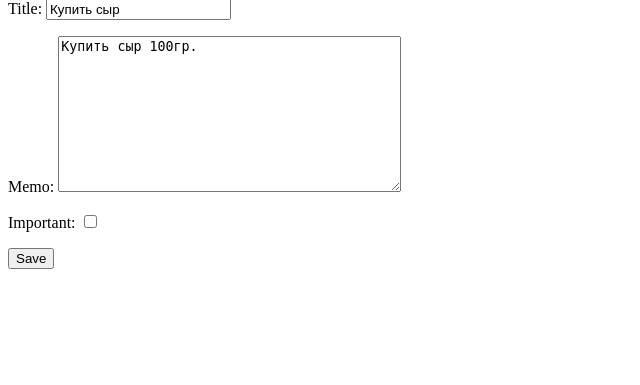
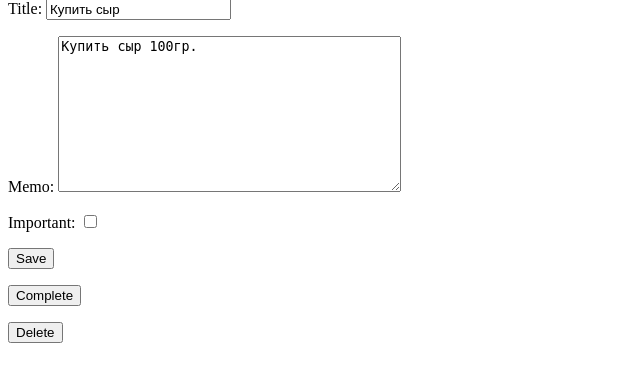
Before and after one commit to derango25/padonak-ToDo, a Django app: page /todo/3 in a window 1280 px wide. Shown: the part 98-483 px from the top of the page, without its empty margins (0-640 px from the left). Run offline with Django 4.2, Linux system fonts and the light colour scheme; a user stored in the database is signed in; data comes from the database, SQL or seed files in the repository; both versions use the stored data as it was after the commit.

Commit message:
- Удаление и редактирование заметок

```diff
--- a/padToDo/urls.py
+++ b/padToDo/urls.py
@@ -28,4 +28,6 @@ urlpatterns = [
     path('create/', views.createtodo, name = 'createtodo'),
     path('current/', views.currenttodos, name = 'currenttodos'),
     path('todo/<int:todo_pk>', views.viewtodo, name = 'viewtodo'),
+    path('todo/<int:todo_pk>/complete', views.completetodo, name = 'completetodo'),
+    path('todo/<int:todo_pk>/delete', views.deletetodo, name = 'deletetodo'),
 ]
--- a/todo/templates/todo/viewtodo.html
+++ b/todo/templates/todo/viewtodo.html
@@ -10,4 +10,15 @@
     {{ form.as_p }}
     <button type="submit">Save</button>
 </form>
+
+
+    <form method="POST" action="{% url 'completetodo' todo.id %}">
+    {% csrf_token %}
+    <button type="submit">Complete</button>
+</form>
+
+    <form method="POST" action="{% url 'deletetodo' todo.id %}">
+    {% csrf_token %}
+    <button type="submit">Delete</button>
+</form>
 {% endblock %}
--- a/todo/views.py
+++ b/todo/views.py
@@ -5,6 +5,7 @@ from django.db import IntegrityError
 from django.contrib.auth import login, logout, authenticate
 from .forms import TodoForm
 from .models import Todo
+from django.utils import timezone
 # Create your views here.
 def home(request):
     return render(request, 'todo/home.html')
@@ -72,3 +73,16 @@ def viewtodo(request, todo_pk):
             return redirect('currenttodos')
         except ValueError:
             return render(request, 'todo/viewtodo.html', {'todo': todo, 'form': form, 'error':'BAD info!'})
+
+def completetodo(request, todo_pk):
+    todo = get_object_or_404(Todo, pk = todo_pk, user = request.user)
+    if request.method == 'POST':
+        todo.datecompleted = timezone.now()
+        todo.save()
+        return redirect('currenttodos')
+
+def deletetodo(request, todo_pk):
+    todo = get_object_or_404(Todo, pk = todo_pk, user = request.user)
+    if request.method == 'POST':
+        todo.delete()
+        return redirect('currenttodos')
```
Also changed, not shown: db.sqlite3.
